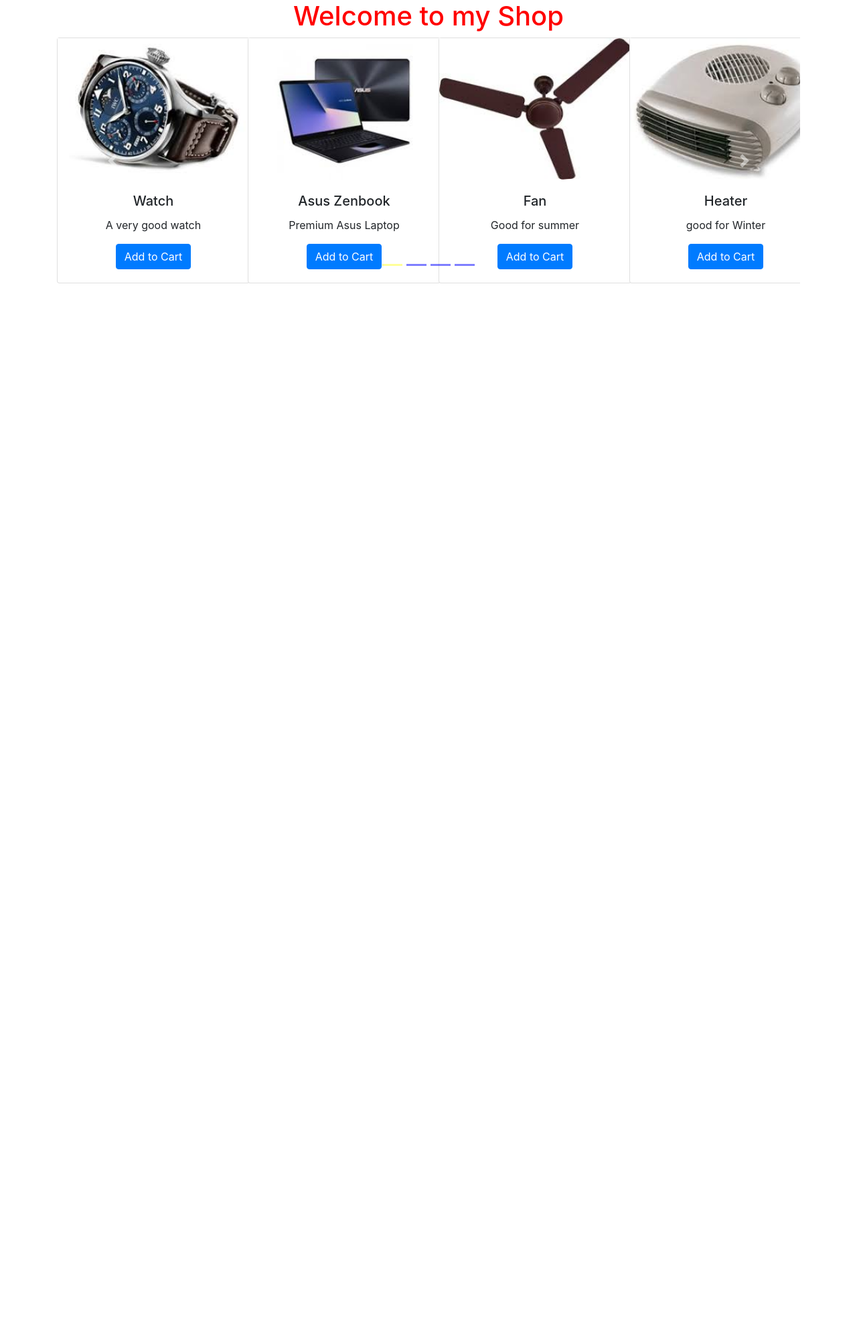
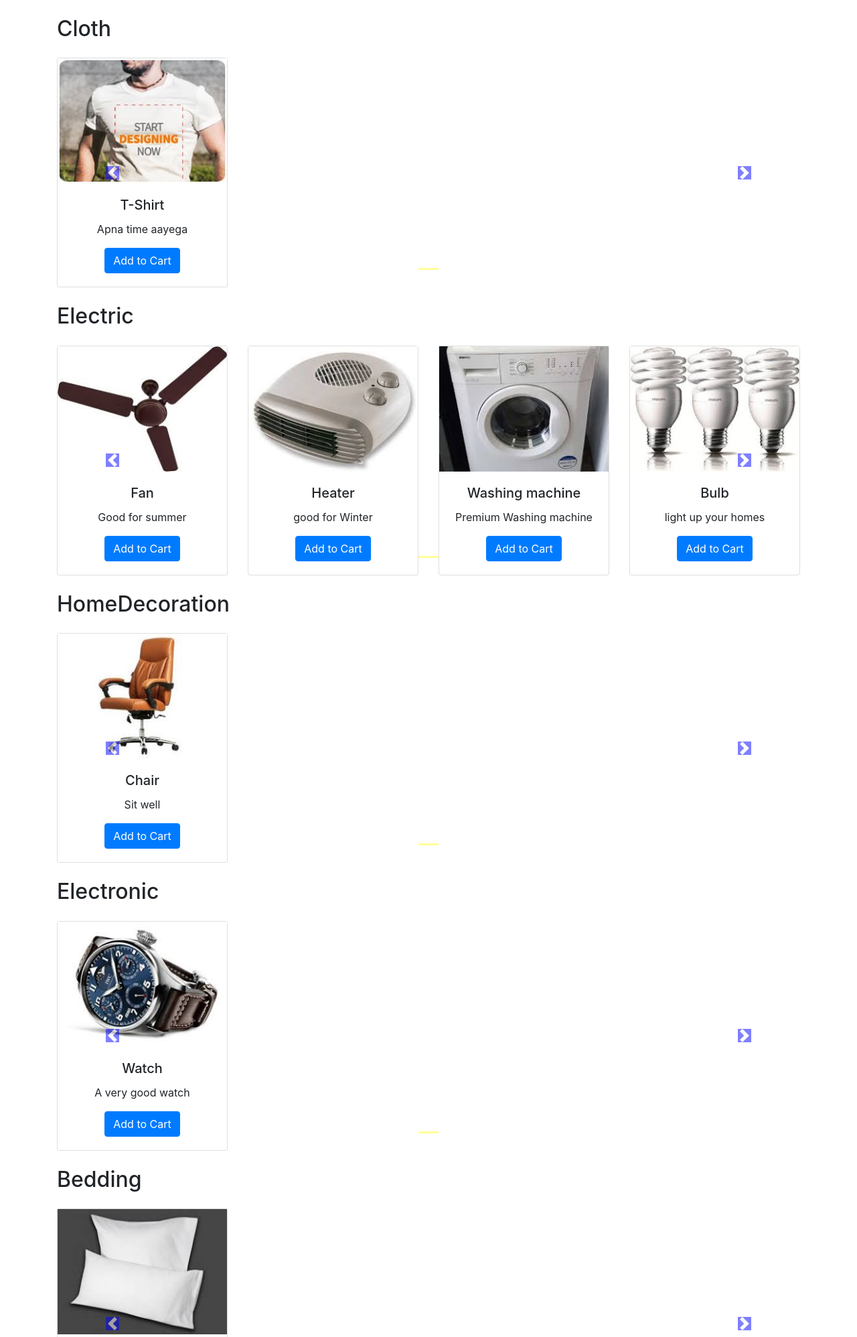
Before and after one commit to ayushkr07/e_commerce, a Django app: page /shop/ in a window 1280 px wide. Shown: the part 56-2052 px from the top of the page at 67% size. Before the commit the page ends 479 px from the top, so only its background shows below. Run offline with Django 3.2, Linux system fonts and the light colour scheme; data comes from the database, SQL or seed files in the repository; both versions use the stored data as it was after the commit; some libraries are stand-ins or nearby versions.

Commit message:
Modified shop's homepage and error identified

```diff
--- a/shop/static/shop/style.css
+++ b/shop/static/shop/style.css
@@ -5,5 +5,7 @@
 
     background-color: #ffff99;
 }
-h1{
-color:red;}
+
+.carousel-control-prev-icon,.carousel-control-next-icon{
+background-color:blue;
+}
--- a/shop/templates/shop/index.html
+++ b/shop/templates/shop/index.html
@@ -2,20 +2,22 @@
 {% load static %}
 {% block title %}Home{% endblock %}
 {% block content %}
-<h1 align="center">Welcome to my Shop</h1>
 <div class="container">
-    <div id="carouselExampleIndicators" class="carousel slide" data-ride="carousel">
+    {% for products,range in allProd %}
+    <h2 class="my-4">{{products.0.category}}</h2>
+    <div id="carouselExampleIndicators{{forloop.counter}}" class="carousel slide" data-ride="carousel">
         <ol class="carousel-indicators">
-            <li data-target="#carouselExampleIndicators" data-slide-to="0" class="active"></li>
+            <li data-target="#carouselExampleIndicators{{forloop.counter}}" data-slide-to="0" class="active"></li>
             {% for i in range %}
-            <li data-target="#carouselExampleIndicators" data-slide-to="{{i}}" ></li>
+            <li data-target="#carouselExampleIndicators{{forloop.parentloop.counter}}" data-slide-to="{{i}}" ></li>
             {% endfor %}
         </ol>
         <div class="carousel-inner">
             <div class="carousel-item active">
                 <div class="row">
                     <div class="col-xs-3 col-sm-3 col-md-3">
-                        <div class="card text-center" style="width: 18rem;">
+
+                        <div class="card text-center">
                             <img src='/media/{{products.0.image}}' alt="">
                             <div class="card-body">
                                 <h5 class="card-title">{{products.0.product_name}}</h5>
@@ -26,7 +28,7 @@
                     </div>
                     {% for product in products|slice:"1:" %}
                     <div class="col-xs-3 col-sm-3 col-md-3">
-                        <div class="card text-center" style="width: 18rem;">
+                        <div class="card text-center">
                             <img src='/media/{{product.image}}' alt="">
                             <div class="card-body">
                                 <h5 class="card-title">{{product.product_name}}</h5>
@@ -47,15 +49,16 @@
                 </div>
             </div>
         </div>
-        <a class="carousel-control-prev" href="#carouselExampleIndicators" role="button" data-slide="prev">
+        <a class="carousel-control-prev" href="#carouselExampleIndicators{{forloop.counter}}" role="button" data-slide="prev">
             <span class="carousel-control-prev-icon" aria-hidden="true"></span>
             <span class="sr-only">Previous</span>
         </a>
-        <a class="carousel-control-next" href="#carouselExampleIndicators" role="button" data-slide="next">
+        <a class="carousel-control-next" href="#carouselExampleIndicators{{forloop.counter}}" role="button" data-slide="next">
             <span class="carousel-control-next-icon" aria-hidden="true"></span>
             <span class="sr-only">Next</span>
         </a>
     </div>
+    {% endfor %}
 </div>
 
 
--- a/shop/views.py
+++ b/shop/views.py
@@ -4,10 +4,22 @@
 from math import ceil
 # Create your views here.
 def index(request):
-    products=Product.objects.all()
-    n=len(products)
-    nSlides= n//4 + ceil((n/4)-(n//4))
-    stf={'nSlides':nSlides,'products':products,'range':range(1,nSlides)}
+    #products=Product.objects.all()
+    #n=len(products)
+    #nSlides= n//4 + ceil((n/4)-(n//4))
+    #allProd=[[products,range(1,nSlides)],
+     #        [products,range(1,nSlides)]]
+    #stf={'allProd':allProd}
+
+    allProd = []
+    catprods = Product.objects.values('category', 'id')
+    cats = {item['category'] for item in catprods}
+    for cat in cats:
+        products = Product.objects.filter(category=cat)
+        n = len(products)
+        nSlides = n // 4 + ceil((n / 4) - (n // 4))
+        allProd.append([products, range(1,nSlides)])
+    stf={'allProd':allProd}
     return render(request,'shop/index.html',stf)
 
 def about(request):
```
Also changed, not shown: db.sqlite3, media/shop/images/dellxps13.jpg (added), media/shop/images/hpenvy.jpg (added), media/shop/images/predator.jpg (added), media/shop/images/vivobook.jpg (added).
